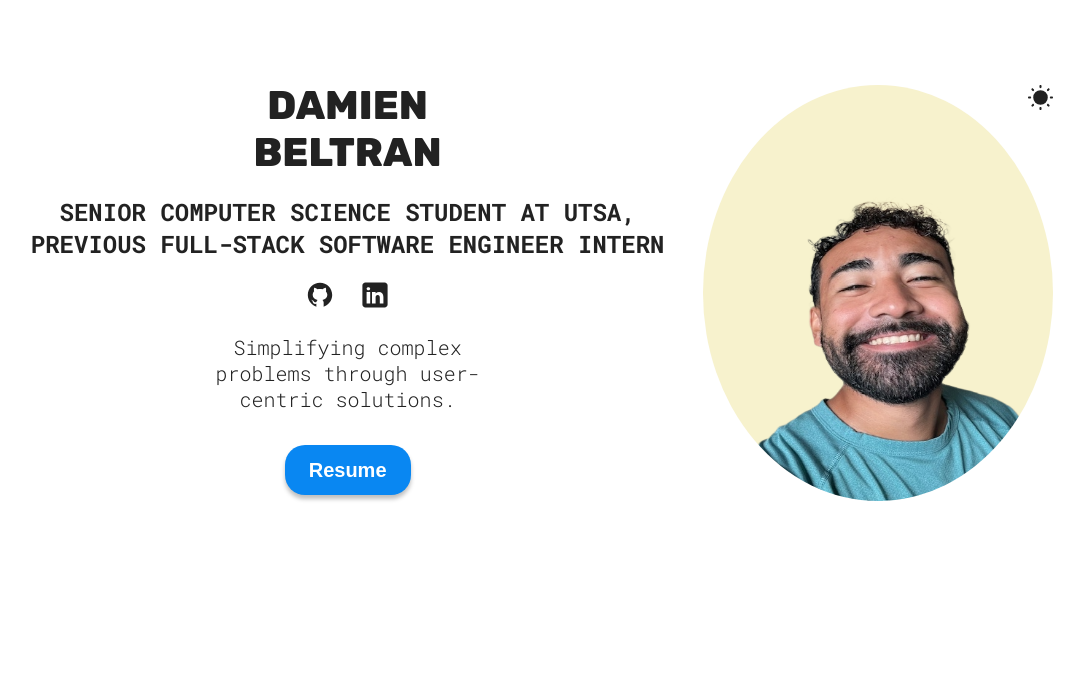
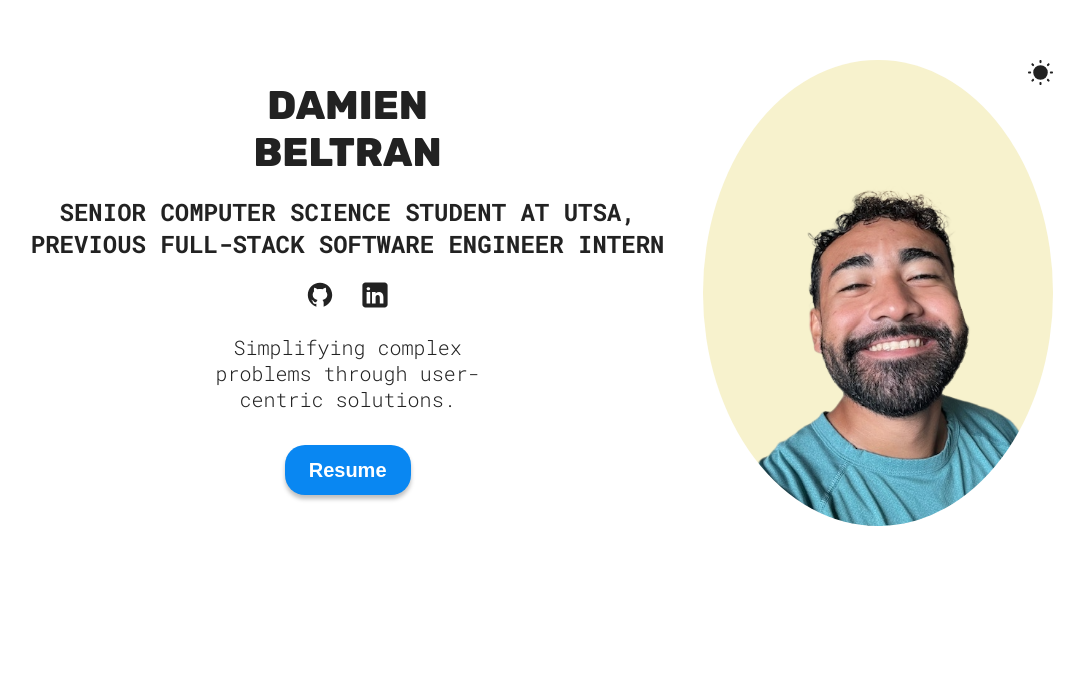
Before and after one commit to Damienb123/Developer-Portfolio, a React (Vite) app: page / in a window 1280 px wide. Shown: the part 105-800 px from the top of the page, without its empty margins (98-1182 px from the left). Built offline with nearby package versions, Linux system fonts and the light colour scheme.

Commit message:
Update HeroStyles.module.css

```diff
--- a/src/sections/Hero/HeroStyles.module.css
+++ b/src/sections/Hero/HeroStyles.module.css
@@ -8,9 +8,8 @@
   min-height: 500px;
 
   .hero {
-  max-width: 130px; /* smaller than before */
+  max-width: 150px; /* smaller than before */
   border-radius: 50%; /* makes it a perfect circle */
-  height: 26rem;
   }
 
   span {
```
